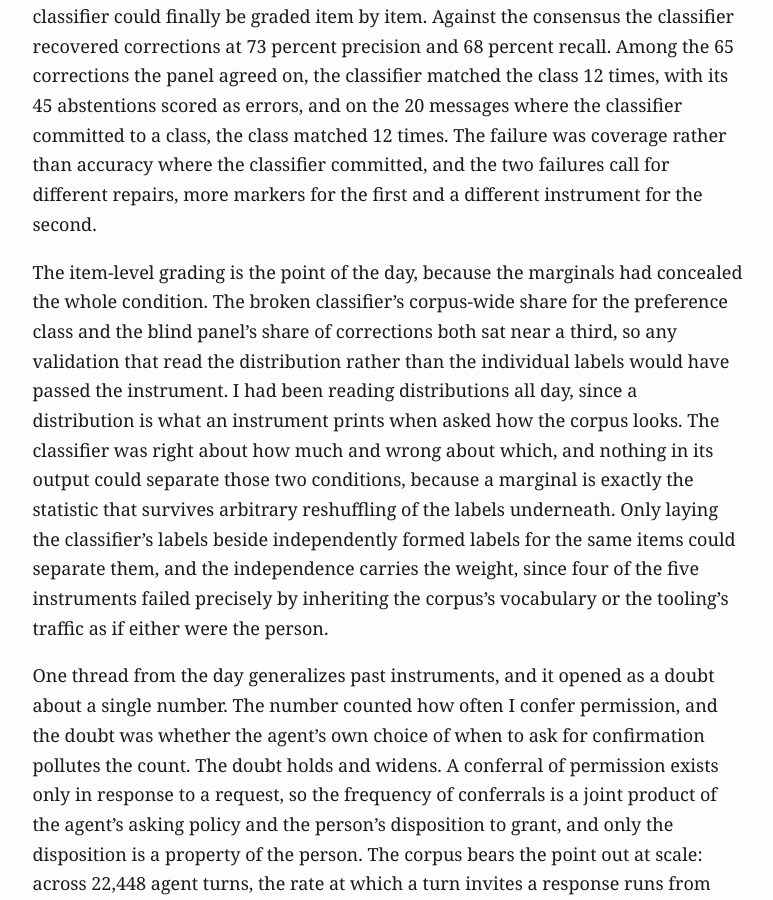
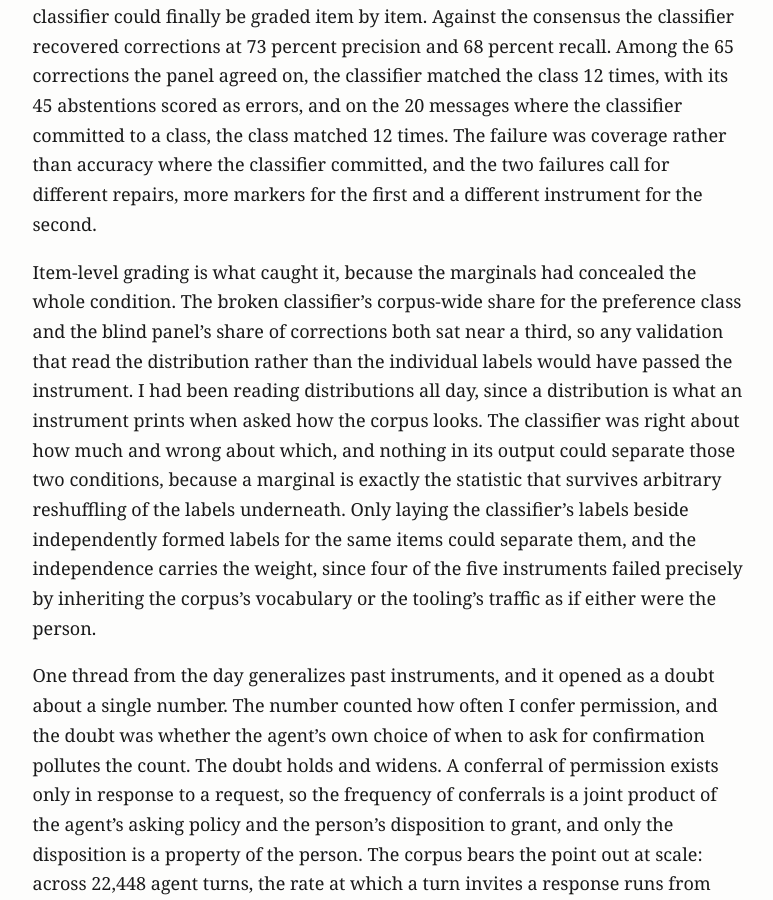
Before and after one commit to MajorLift/blog, a Jekyll site: the page built from _posts/2026-08-02-right-about-how-much-wrong-about-which.md, in a window 1280 px wide and 900 px high, scrolled down 2017 px. Shown: the whole window, without its empty margins (252-1025 px from the left). Built offline with Jekyll 4.4.1, drawn with Linux system fonts in a browser that asks for light colours.

Commit message:
essay: drop an announcement frame
'The item-level grading is the point of the day' announces significance where
the fact carries it. Now 'Item-level grading is what caught it'.

```diff
--- a/_posts/2026-08-02-right-about-how-much-wrong-about-which.md
+++ b/_posts/2026-08-02-right-about-how-much-wrong-about-which.md
@@ -18,7 +18,7 @@ The fifth instrument lasted long enough to produce a headline. A marker-based cl
 
 What replaced the headline is smaller and holds up. Three fresh model instances, carrying none of the conversation that produced the corpus, coded 100 messages blind against the classification criterion, and they agreed among themselves at Fleiss kappa 0.734. Their consensus supplied what no instrument in the sequence had, a set of labels formed apart from the corpus's own vocabulary, so the marker classifier could finally be graded item by item. Against the consensus the classifier recovered corrections at 73 percent precision and 68 percent recall. Among the 65 corrections the panel agreed on, the classifier matched the class 12 times, with its 45 abstentions scored as errors, and on the 20 messages where the classifier committed to a class, the class matched 12 times. The failure was coverage rather than accuracy where the classifier committed, and the two failures call for different repairs, more markers for the first and a different instrument for the second.
 
-The item-level grading is the point of the day, because the marginals had concealed the whole condition. The broken classifier's corpus-wide share for the preference class and the blind panel's share of corrections both sat near a third, so any validation that read the distribution rather than the individual labels would have passed the instrument. I had been reading distributions all day, since a distribution is what an instrument prints when asked how the corpus looks. The classifier was right about how much and wrong about which, and nothing in its output could separate those two conditions, because a marginal is exactly the statistic that survives arbitrary reshuffling of the labels underneath. Only laying the classifier's labels beside independently formed labels for the same items could separate them, and the independence carries the weight, since four of the five instruments failed precisely by inheriting the corpus's vocabulary or the tooling's traffic as if either were the person.
+Item-level grading is what caught it, because the marginals had concealed the whole condition. The broken classifier's corpus-wide share for the preference class and the blind panel's share of corrections both sat near a third, so any validation that read the distribution rather than the individual labels would have passed the instrument. I had been reading distributions all day, since a distribution is what an instrument prints when asked how the corpus looks. The classifier was right about how much and wrong about which, and nothing in its output could separate those two conditions, because a marginal is exactly the statistic that survives arbitrary reshuffling of the labels underneath. Only laying the classifier's labels beside independently formed labels for the same items could separate them, and the independence carries the weight, since four of the five instruments failed precisely by inheriting the corpus's vocabulary or the tooling's traffic as if either were the person.
 
 One thread from the day generalizes past instruments, and it opened as a doubt about a single number. The number counted how often I confer permission, and the doubt was whether the agent's own choice of when to ask for confirmation pollutes the count. The doubt holds and widens. A conferral of permission exists only in response to a request, so the frequency of conferrals is a joint product of the agent's asking policy and the person's disposition to grant, and only the disposition is a property of the person. The corpus bears the point out at scale: across 22,448 agent turns, the rate at which a turn invites a response runs from 11.5 to 19.2 percent across four models, and the rates do not track the models' capability ordering. A frequency measured on one side of an exchange is a joint product of both sides, and an instrument pointed at one side has measured the pair whether or not the analysis says so.
 
```
